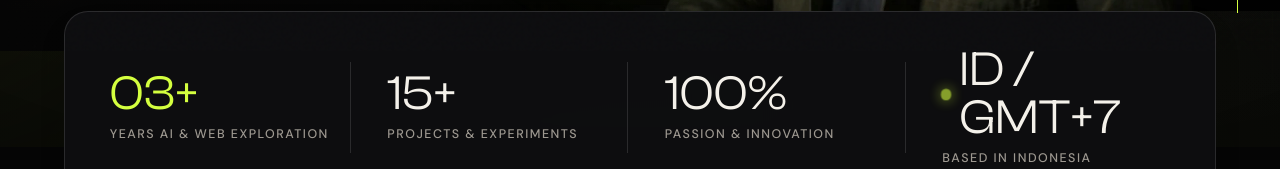
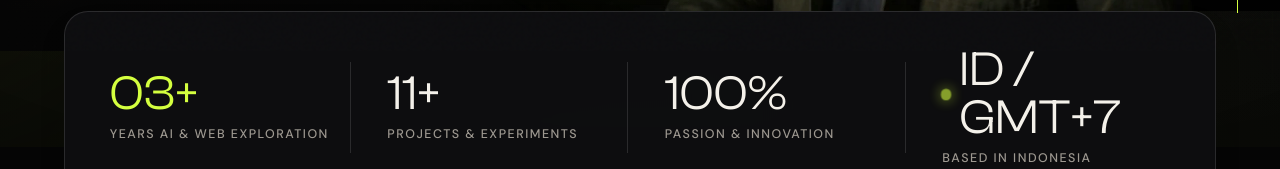
Before and after one commit to SyahZidan/portfolio, a React (Vite) app: page / in a window 1280 px wide. Shown: the part 749-918 px from the top of the page. Built offline with nearby package versions, Linux system fonts and the light colour scheme; a web font is replaced by a local one.

Commit message:
feat: add StatsStrip component to display key project metrics and experience summary

```diff
--- a/src/components/StatsStrip.tsx
+++ b/src/components/StatsStrip.tsx
@@ -1,5 +1,6 @@
 import React from "react";
 import { useApp } from "../context/AppContext";
+import { featuredProjects } from "../data/portfolioData";
 import { motion } from "framer-motion";
 import BorderGlow from "./ui/BorderGlow";
 import { getGlowTheme } from "../utils/glowTheme";
@@ -8,6 +9,8 @@ export const StatsStrip: React.FC = () => {
   const { language, theme } = useApp();
   const glow = getGlowTheme(theme);
 
+  const projectCount = `${String(featuredProjects.length).padStart(2, "0")}+`;
+
   const stats = [
     {
       value: "03+",
@@ -15,7 +18,7 @@ export const StatsStrip: React.FC = () => {
       highlight: true,
     },
     {
-      value: "15+",
+      value: projectCount,
       label: language === "id" ? "Proyek & Eksperimen" : "Projects & Experiments",
       highlight: false,
     },
```
